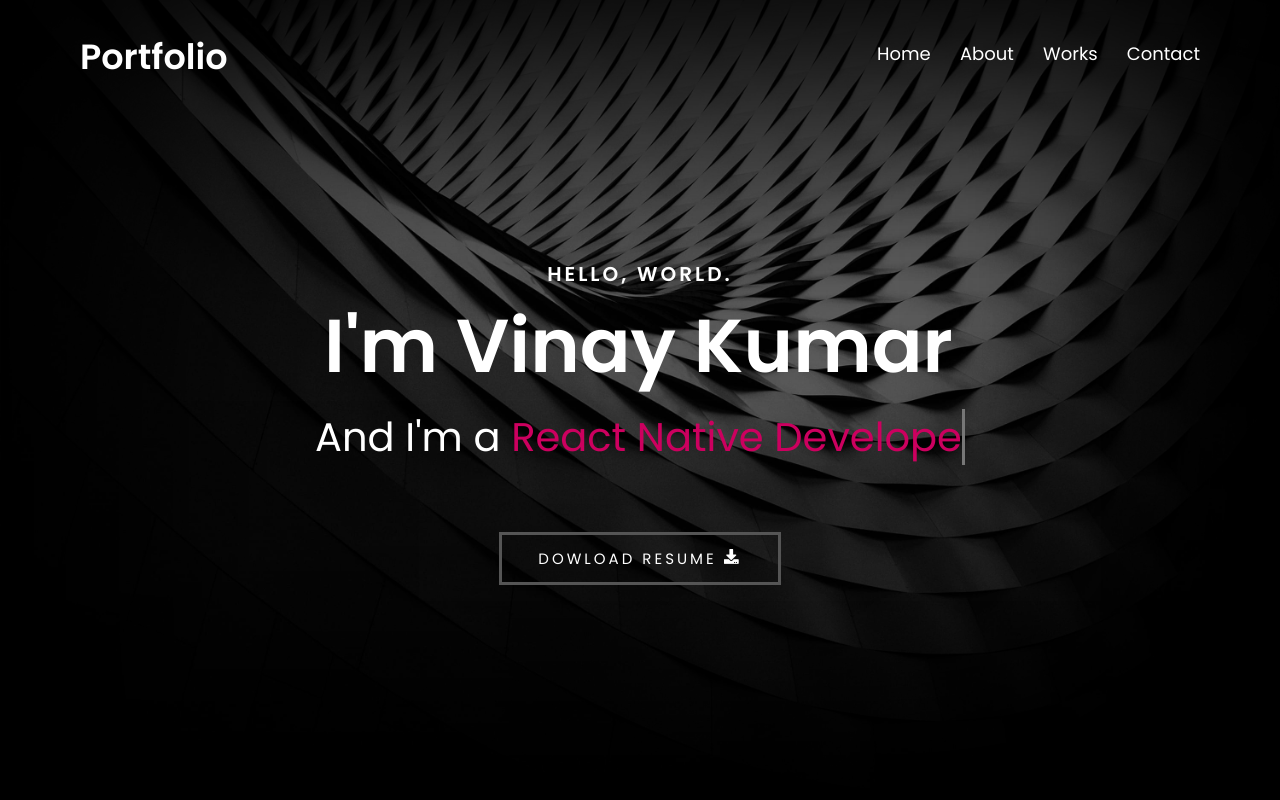
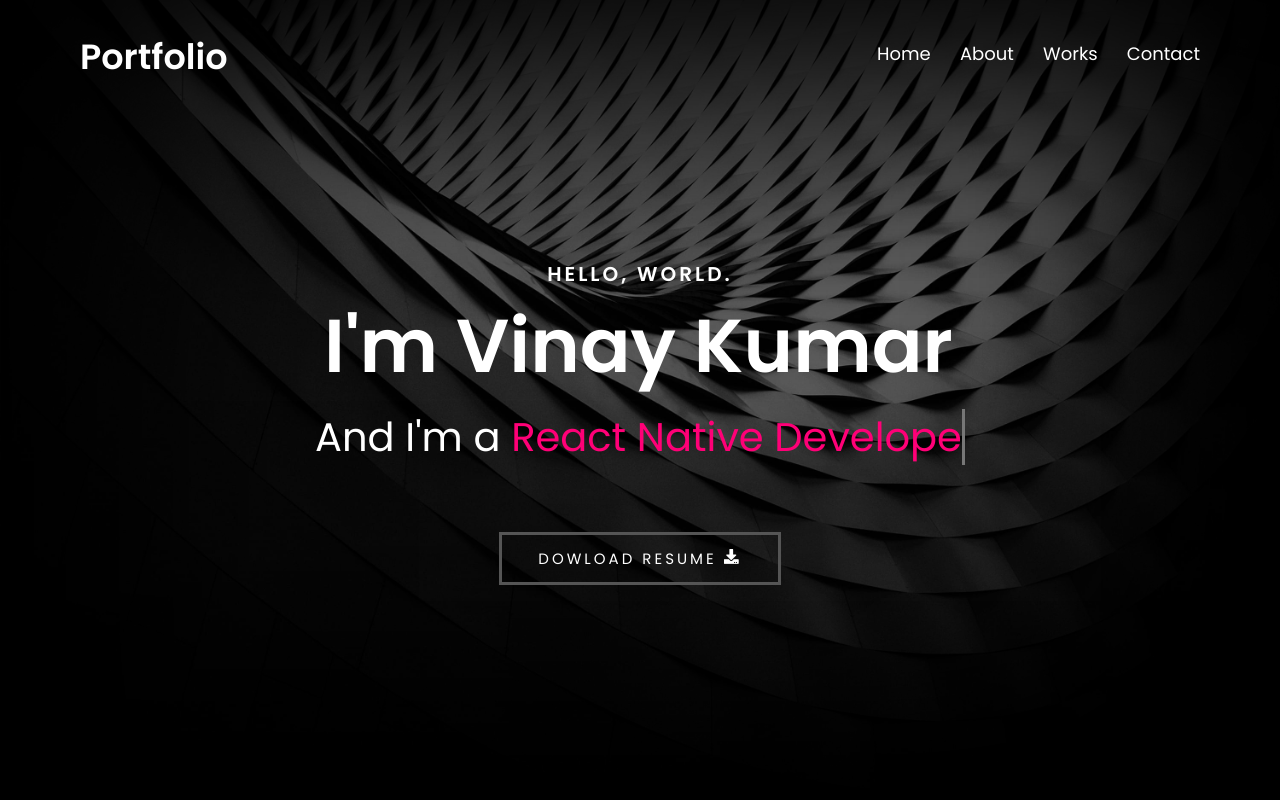
Before and after one commit to 0xVnay/My-Portfolio, a plain HTML site: page index.html in a window 1280 px wide. Shown: the top 800 px of the page. Drawn offline with nearby package versions, Linux system fonts and the light colour scheme.

Commit message:
changed primary color

```diff
--- a/style.css
+++ b/style.css
@@ -2,7 +2,7 @@
 @import url("https://fonts.googleapis.com/css2?family=Libre+Baskerville:wght@400;700&family=Lora&family=Poppins:wght@400;600;700&display=swap");
 
 :root {
-  --color-primary: #cc005f;
+  --color-primary: #ff0077;
 }
 
 *,
```
